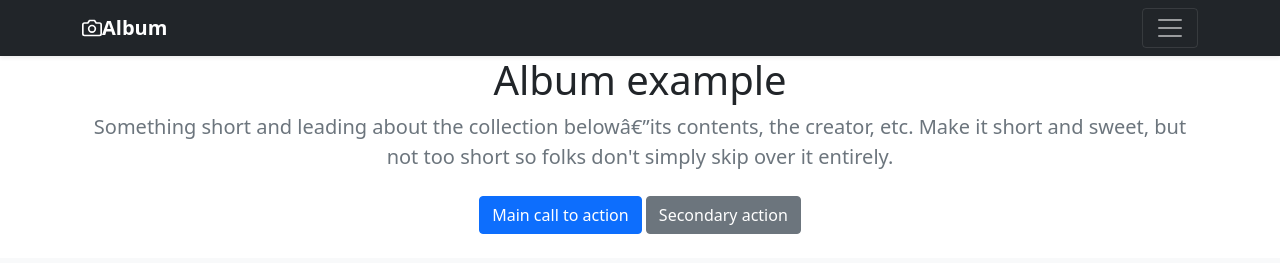
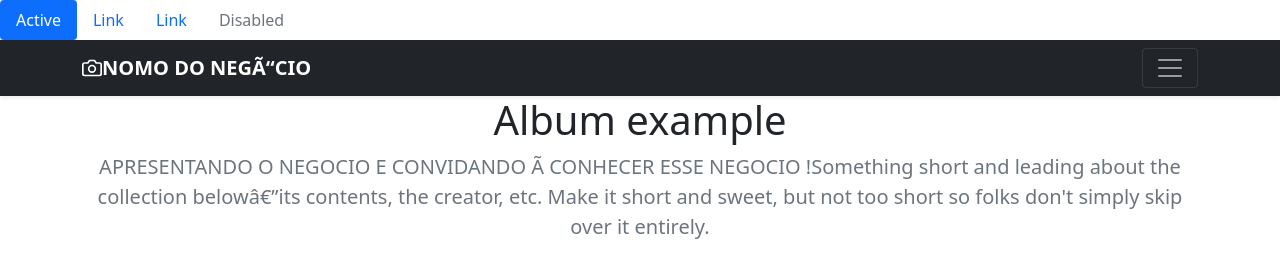
Before and after one commit to nofearjr07/nofearjr07.github.io, a plain HTML site: page index.html in a window 1280 px wide. Shown: the top 263 px of the page. Drawn offline with nearby package versions, Linux system fonts and the light colour scheme; a script that the page names is missing.

Commit message:
adicionando texto projeto analia

```diff
--- a/indexIMAGENS.html
+++ b/index.html
@@ -8,12 +8,33 @@
     <!-- Bootstrap CSS -->
     <!-- <link rel="stylesheet" href="https://stackpath.bootstrapcdn.com/bootstrap/4.1.3/css/bootstrap.min.css" integrity="sha384-MCw98/SFnGE8fJT3GXwEOngsV7Zt27NXFoaoApmYm81iuXoPkFOJwJ8ERdknLPMO" crossorigin="anonymous"> -->
 
-    <title>curso de bootstrap 4
+    <title>Analia Projeto
     </title>
+    <style>
+      #teste {
+
+        /* font-size: xx-large; */
+      }
+    </style>
   </head>
 
   <body>
-
+    <div id="teste">
+      <ul class="nav nav-pills">
+        <li class="nav-item">
+          <a class="nav-link active" aria-current="page" href="#">Active</a>
+        </li>
+        <li class="nav-item">
+          <a class="nav-link" href="#">Link</a>
+        </li>
+        <li class="nav-item">
+          <a class="nav-link" href="#">Link</a>
+        </li>
+        <li class="nav-item">
+          <a class="nav-link disabled">Disabled</a>
+        </li>
+      </ul>
+    </div>
     <header>
       <div class="collapse bg-dark" id="navbarHeader">
         <div class="container">
@@ -37,7 +58,7 @@
         <div class="container d-flex justify-content-between">
           <a href="#" class="navbar-brand d-flex align-items-center">
             <svg xmlns="http://www.w3.org/2000/svg" width="20" height="20" viewBox="0 0 24 24" fill="none" stroke="currentColor" stroke-width="2" stroke-linecap="round" stroke-linejoin="round" class="mr-2"><path d="M23 19a2 2 0 0 1-2 2H3a2 2 0 0 1-2-2V8a2 2 0 0 1 2-2h4l2-3h6l2 3h4a2 2 0 0 1 2 2z"></path><circle cx="12" cy="13" r="4"></circle></svg>
-            <strong>Album</strong>
+            <strong>NOMO DO NEGÓCIO</strong>
           </a>
           <button class="navbar-toggler" type="button" data-toggle="collapse" data-target="#navbarHeader" aria-controls="navbarHeader" aria-expanded="false" aria-label="Toggle navigation">
             <span class="navbar-toggler-icon"></span>
@@ -54,7 +75,7 @@
       <section class="jumbotron text-center">
         <div class="container">
           <h1 class="jumbotron-heading">Album example</h1>
-          <p class="lead text-muted">Something short and leading about the collection below—its contents, the creator, etc. Make it short and sweet, but not too short so folks don't simply skip over it entirely.</p>
+          <p class="lead text-muted"> APRESENTANDO O NEGOCIO E CONVIDANDO Á CONHECER ESSE NEGOCIO !Something short and leading about the collection below—its contents, the creator, etc. Make it short and sweet, but not too short so folks don't simply skip over it entirely.</p>
           <p>
             <a href="#" class="btn btn-primary my-2">Main call to action</a>
             <a href="#" class="btn btn-secondary my-2">Secondary action</a>
```
